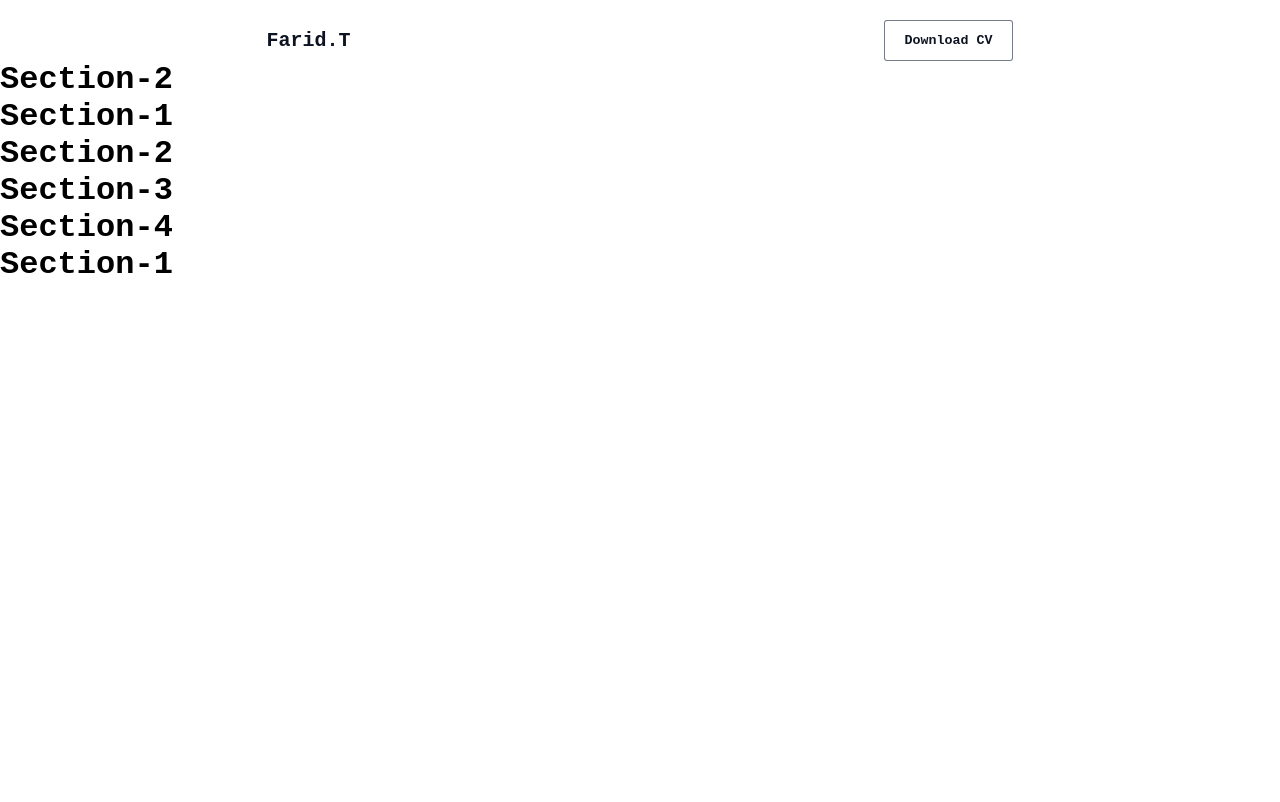
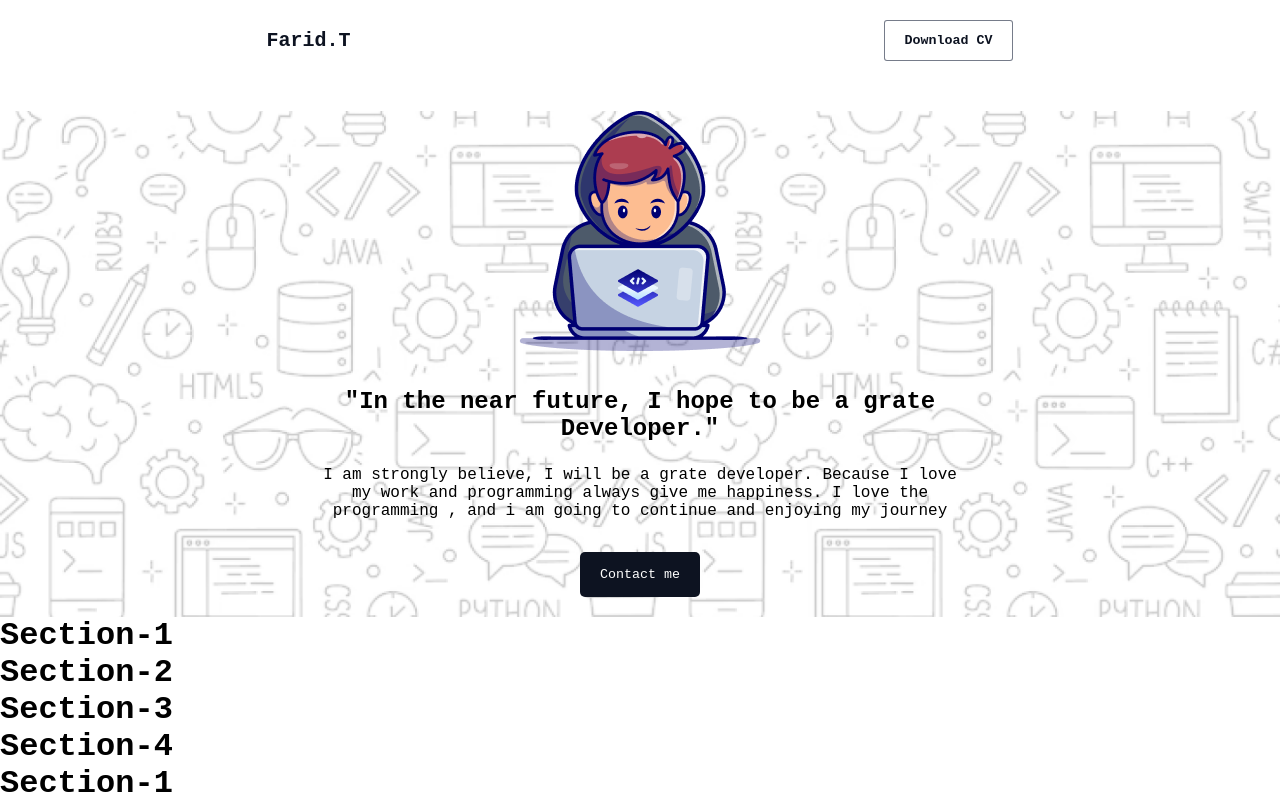
Before and after one commit to Faridtusher/first-assignment, a plain HTML site: page index.html in a window 1280 px wide. Drawn offline with Linux system fonts and the light colour scheme; a web font is replaced by a local one.

Commit message:
complete-banner

```diff
--- a/index.html
+++ b/index.html
@@ -14,7 +14,19 @@
          <h3>Farid.<span>T</span></h3>
          <button class="primary-btn">Download CV</button>
       </nav>
-      <h1>Section-2</h1>
+
+      <!-- Code for banner section -->
+      <section class="hero-section">
+         <div class="banner-container">
+            <img src="./assets/Group.png" alt="banner-img">
+            <h1 class="banner-title">"In the near future, I hope to be a grate Developer." </h1>
+            <p class="banner-description">I am strongly believe, I will be a grate developer. Because I love my work and
+               programming always give me happiness. I love the programming , and i am going to continue and enjoying my
+               journey</p>
+            <button class="secondary-btn">Contact me</button>
+         </div>
+
+      </section>
    </header>
 
 
--- a/styles/style.css
+++ b/styles/style.css
@@ -21,12 +21,23 @@
 .primary-btn:hover{
    background-color: gray;
    color: white;
+   border: none;
 }
 
 .secondary-btn{
-
+   border-radius: 5px;
+   background: rgb(13, 19, 33);
+   color: white;
+   padding: 15px 20px 15px 20px;
+   border: none;
+   margin-bottom: 20px;
 }
 
+.secondary-btn:hover{
+   background-color: black;
+   color: beige;
+   cursor: pointer;
+}
 /* end the section of common styles */
 
 
@@ -35,6 +46,7 @@
    display: flex;
    align-items: center;
    justify-content: space-around;
+   margin-bottom: 50px;
 }
 
 .nav-container>h3{
@@ -45,3 +57,34 @@
    letter-spacing: 0%;
    text-align: left;
 }
+
+
+/* start the css code for banner section */
+
+.hero-section{
+   background-image: url('/assets/Hero-bg.png');
+   background-repeat: no-repeat;
+   background-size: cover;
+}
+
+.banner-container{
+   margin: 0 auto;
+   text-align: center;
+   width: 50%;
+}
+
+.banner-container>img{
+   margin-bottom: 32px;
+}
+
+.banner-title{
+   margin-bottom: 24px;
+}
+
+
+.banner-description{
+  margin-bottom: 32px;
+}
+
+
+/* end the css code for banner section */
```
